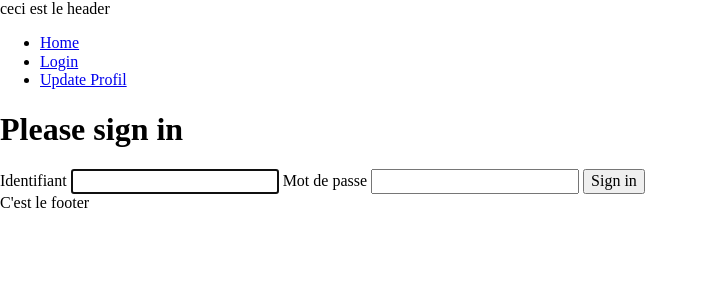
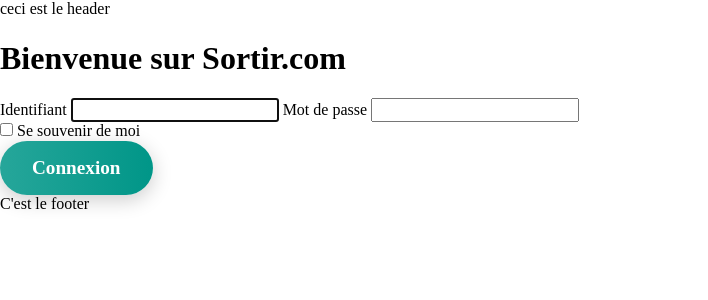
Before and after one commit to DeanCarole/sortir, a Symfony app: template templates/security/login.html.twig in a window 1280 px wide. Shown: the top 300 px of the page, without its empty margins (0-708 px from the left). Run offline with Twig, Linux system fonts and the light colour scheme; the template is opened without the code that fills it, so the values that code supplies are empty; some libraries are stand-ins or nearby versions.

Commit message:
MAJ login + navigation "complète" + connexion user

```diff
--- a/public/css/style.css
+++ b/public/css/style.css
@@ -15,3 +15,69 @@ table, th, td {
     border-collapse: collapse;
     padding: 6px;
 }
+
+
+/* -------- Bouton connexion (page d'accueil logout) -------- */
+.login-button {
+    font-size: 1.2rem;
+    font-weight: bold;
+    color: #fff;
+    background: linear-gradient(to right, #fa8d41, #f44336);
+    border: none;
+    border-radius: 50px;
+    padding: 16px 32px;
+    box-shadow: 0px 5px 20px rgba(0, 0, 0, 0.2);
+    cursor: pointer;
+    position: relative;
+    overflow: hidden;
+    z-index: 1;
+}
+
+.login-button:before {
+    content: "";
+    position: absolute;
+    top: 0;
+    left: 0;
+    width: 100%;
+    height: 100%;
+    background-color: rgba(255, 255, 255, 0.1);
+    z-index: -1;
+    transform: translateY(-100%);
+    transition: transform 0.3s ease-in-out;
+}
+
+.login-button:hover:before {
+    transform: translateY(0);
+}
+
+.login-button:after {
+    content: "";
+    position: absolute;
+    top: 0;
+    left: 0;
+    width: 100%;
+    height: 100%;
+    background-image: radial-gradient(circle at center, rgba(255, 255, 255, 0.2), rgba(255, 255, 255, 0));
+    z-index: -2;
+    opacity: 0;
+    transition: opacity 0.3s ease-in-out;
+}
+
+.login-button:hover:after {
+    opacity: 1;
+}
+
+.login-button span {
+    position: relative;
+    z-index: 3;
+}
+
+.login-button:hover {
+    transform: translateY(-3px);
+    box-shadow: 0px 8px 25px rgba(0, 0, 0, 0.3);
+}
+
+.login-button.green {
+    background: linear-gradient(to right, #26a69a, #009688);
+}
+/* -------- Fin bouton connexion (page d'accueil logout) -------- */
--- a/src/Security/UserAuthenticator.php
+++ b/src/Security/UserAuthenticator.php
@@ -10,6 +10,7 @@ use Symfony\Component\Security\Core\Authentication\Token\TokenInterface;
 use Symfony\Component\Security\Core\Security;
 use Symfony\Component\Security\Http\Authenticator\AbstractLoginFormAuthenticator;
 use Symfony\Component\Security\Http\Authenticator\Passport\Badge\CsrfTokenBadge;
+use Symfony\Component\Security\Http\Authenticator\Passport\Badge\RememberMeBadge;
 use Symfony\Component\Security\Http\Authenticator\Passport\Badge\UserBadge;
 use Symfony\Component\Security\Http\Authenticator\Passport\Credentials\PasswordCredentials;
 use Symfony\Component\Security\Http\Authenticator\Passport\Passport;
@@ -36,6 +37,7 @@ class UserAuthenticator extends AbstractLoginFormAuthenticator
             new PasswordCredentials($request->request->get('password', '')),
             [
                 new CsrfTokenBadge('authenticate', $request->request->get('_csrf_token')),
+                new RememberMeBadge()
             ]
         );
     }
--- a/templates/bodyStructure/menu/nav.html.twig
+++ b/templates/bodyStructure/menu/nav.html.twig
@@ -1,11 +1,9 @@
 <nav>
     <ul>
-        <li><a href="{{ path('main_home') }}">Home</a></li>
-        <li><a href="{{ path('app_login') }}">Login</a></li>
-
-        <li><a href="{{ path('user_update') }}">Update Profil</a></li>
-
-
-
+        {% if is_granted("ROLE_USER") %}
+            <li><a href="{{ path('main_home') }}">Accueil</a></li>
+            <li><a href="{{ path('user_update') }}">Mon profil</a></li>
+            <li><a href="{{ path('app_logout') }}">Se déconnecter</a></li>
+        {% endif %}
     </ul>
 </nav>
--- a/templates/security/login.html.twig
+++ b/templates/security/login.html.twig
@@ -14,7 +14,7 @@
         </div>
     {% endif %}
 
-    <h1 class="h3 mb-3 font-weight-normal">Please sign in</h1>
+    <h1 class="h3 mb-3 font-weight-normal">Bienvenue sur Sortir.com</h1>
     <label for="inputUsername">Identifiant</label>
     <input type="text" value="{{ last_username }}" name="username" id="inputUsername" class="form-control" autocomplete="username" required autofocus>
     <label for="inputPassword">Mot de passe</label>
@@ -27,16 +27,16 @@
     {#
         Uncomment this section and add a remember_me option below your firewall to activate remember me functionality.
         See https://symfony.com/doc/current/security/remember_me.html
-
+    #}
         <div class="checkbox mb-3">
             <label>
-                <input type="checkbox" name="_remember_me"> Remember me
+                <input type="checkbox" name="_remember_me"> Se souvenir de moi
             </label>
         </div>
-    #}
 
-    <button class="btn btn-lg btn-primary" type="submit">
-        Sign in
+
+    <button class="login-button green" type="submit">
+        Connexion
     </button>
 </form>
 {% endblock %}
--- a/templates/user/update.html.twig
+++ b/templates/user/update.html.twig
@@ -10,4 +10,9 @@
     {{ form_widget(userForm) }}
     <button>Update</button>
     {{ form_end(userForm) }}
+
+    <a href="{{ path('main_home') }}">
+        <button>Annuler</button>
+    </a>
+
 {% endblock %}
```
Also changed, not shown: 1 other file.
